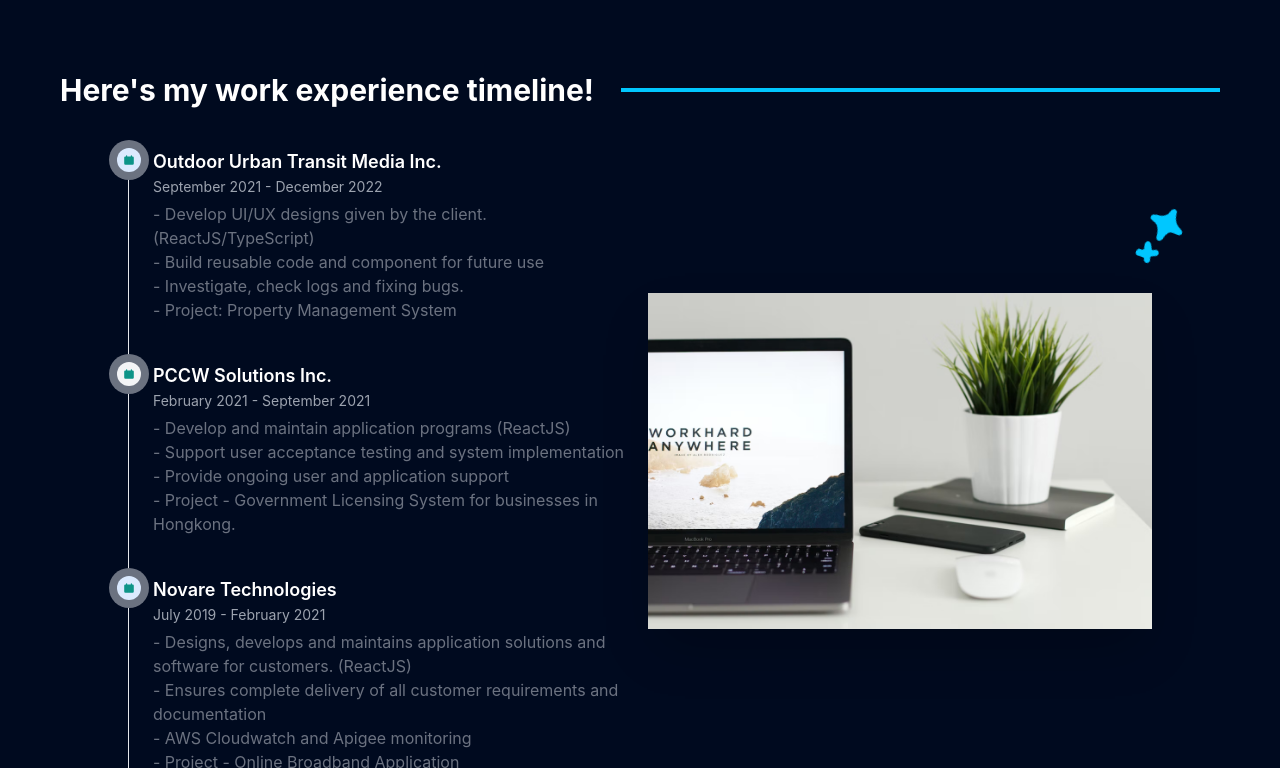
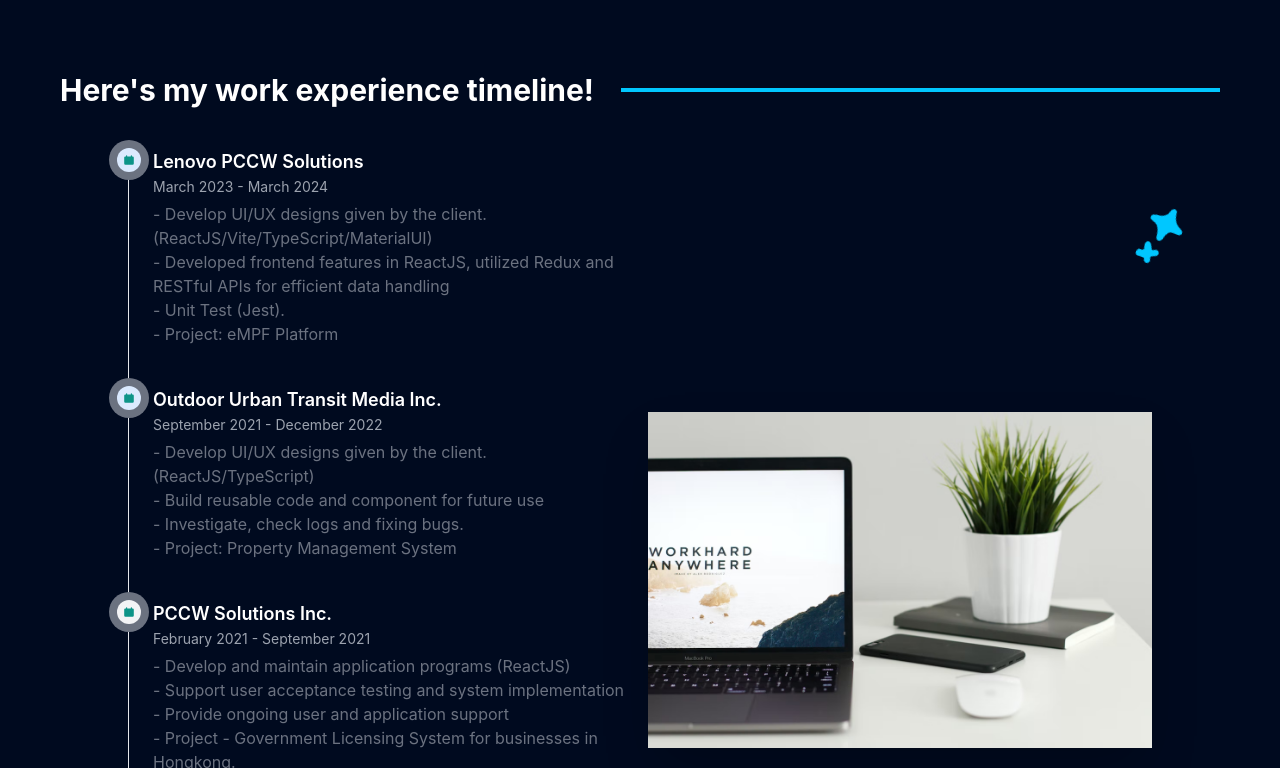
Before and after one commit to george624/george-portfolio, a Next.js app: page / in a window 1280 px wide. Shown: the part 1732-2500 px from the top of the page. Built offline with nearby package versions, Linux system fonts and the light colour scheme.

Commit message:
update info

```diff
--- a/app/designs/page.tsx
+++ b/app/designs/page.tsx
@@ -20,12 +20,12 @@ const Designs = () => {
         {designs.map((item, index) => {
           return (
             <div className="w-full" key={index}>
-              <a href={item.link} target="_blank" className="w-full">
+              <div className="w-full">
                 <img
                   className="object-cover w-full transition-opacity h-96 hover:opacity-75"
                   src={item.img}
                 />
-              </a>
+              </div>
             </div>
           );
         })}
--- a/components/WorkExperience.tsx
+++ b/components/WorkExperience.tsx
@@ -9,6 +9,39 @@ const WorkExperience = () => {
       <div className="items-start max-w-5xl px-4 m-auto lg:px-0">
         <div className="flex-row space-x-4 lg:flex">
           <ol className="relative w-full border-l border-gray-200 dark:border-gray-700 lg:w-1/2">
+            <li className="mb-10 ml-6">
+              <span className="absolute flex items-center justify-center w-6 h-6 bg-blue-100 rounded-full -left-3 ring-8 ring-gray-500 dark:ring-gray-900 dark:bg-blue-900">
+                <svg
+                  aria-hidden="true"
+                  className="w-3 h-3 text-teal-600 "
+                  fill="currentColor"
+                  viewBox="0 0 20 20"
+                  xmlns="http://www.w3.org/2000/svg"
+                >
+                  <path d="M6 2a1 1 0 00-1 1v1H4a2 2 0 00-2 2v10a2 2 0 002 2h12a2 2 0 002-2V6a2 2 0 00-2-2h-1V3a1 1 0 10-2 0v1H7V3a1 1 0 00-1-1zm0 5a1 1 0 000 2h8a1 1 0 100-2H6z"></path>
+                </svg>
+              </span>
+              <h3 className="flex items-center mb-1 text-lg font-semibold text-white">
+                Lenovo PCCW Solutions
+              </h3>
+              <time className="block mb-2 text-sm font-normal leading-none text-gray-400 dark:text-gray-500">
+                March 2023 - March 2024
+              </time>
+              <p className="text-base font-normal text-gray-500 dark:text-gray-400">
+                - Develop UI/UX designs given by the client.
+                (ReactJS/Vite/TypeScript/MaterialUI)
+              </p>
+              <p className="text-base font-normal text-gray-500 dark:text-gray-400">
+                - Developed frontend features in ReactJS, utilized Redux and
+                RESTful APIs for efficient data handling
+              </p>
+              <p className="text-base font-normal text-gray-500 dark:text-gray-400">
+                - Unit Test (Jest).
+              </p>
+              <p className="text-base font-normal text-gray-500 dark:text-gray-400">
+                - Project: eMPF Platform
+              </p>
+            </li>
             <li className="mb-10 ml-6">
               <span className="absolute flex items-center justify-center w-6 h-6 bg-blue-100 rounded-full -left-3 ring-8 ring-gray-500 dark:ring-gray-900 dark:bg-blue-900">
                 <svg
```
Also changed, not shown: data/designdata.ts (+4 -24 lines).
